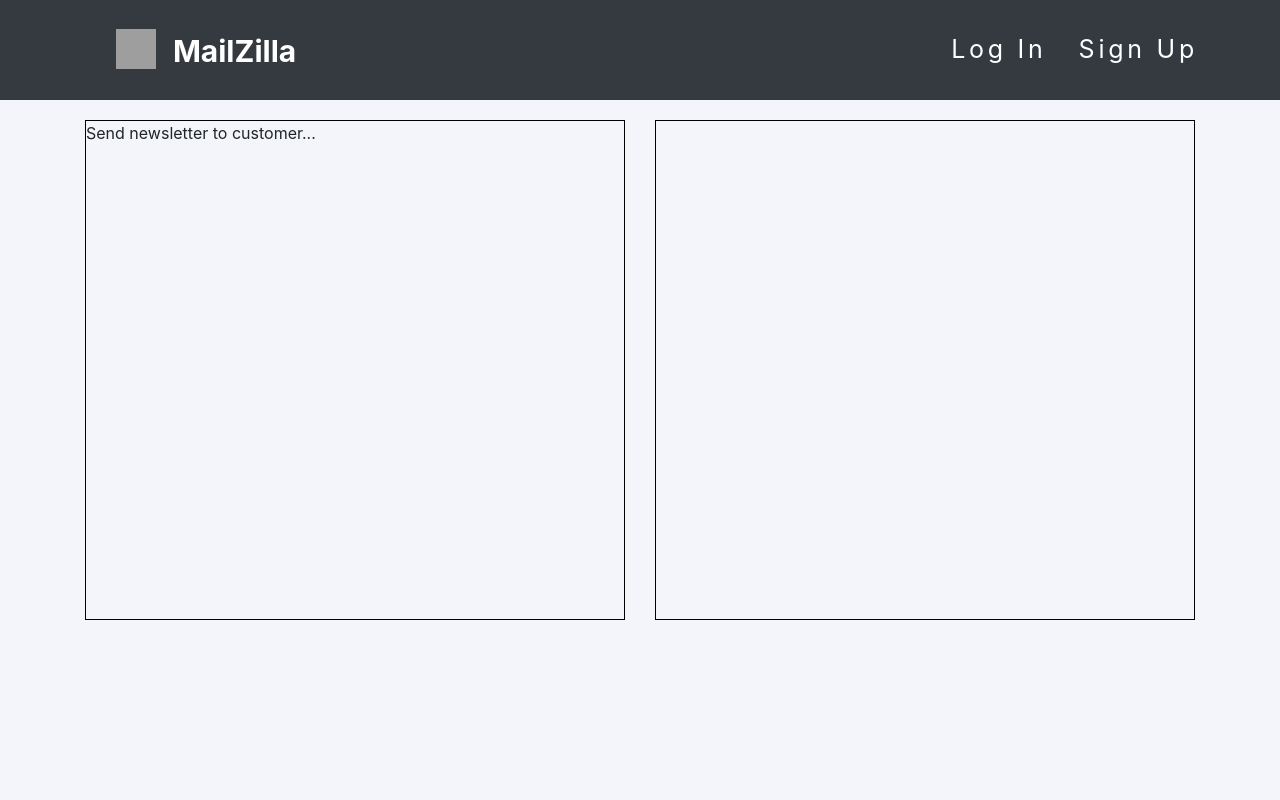
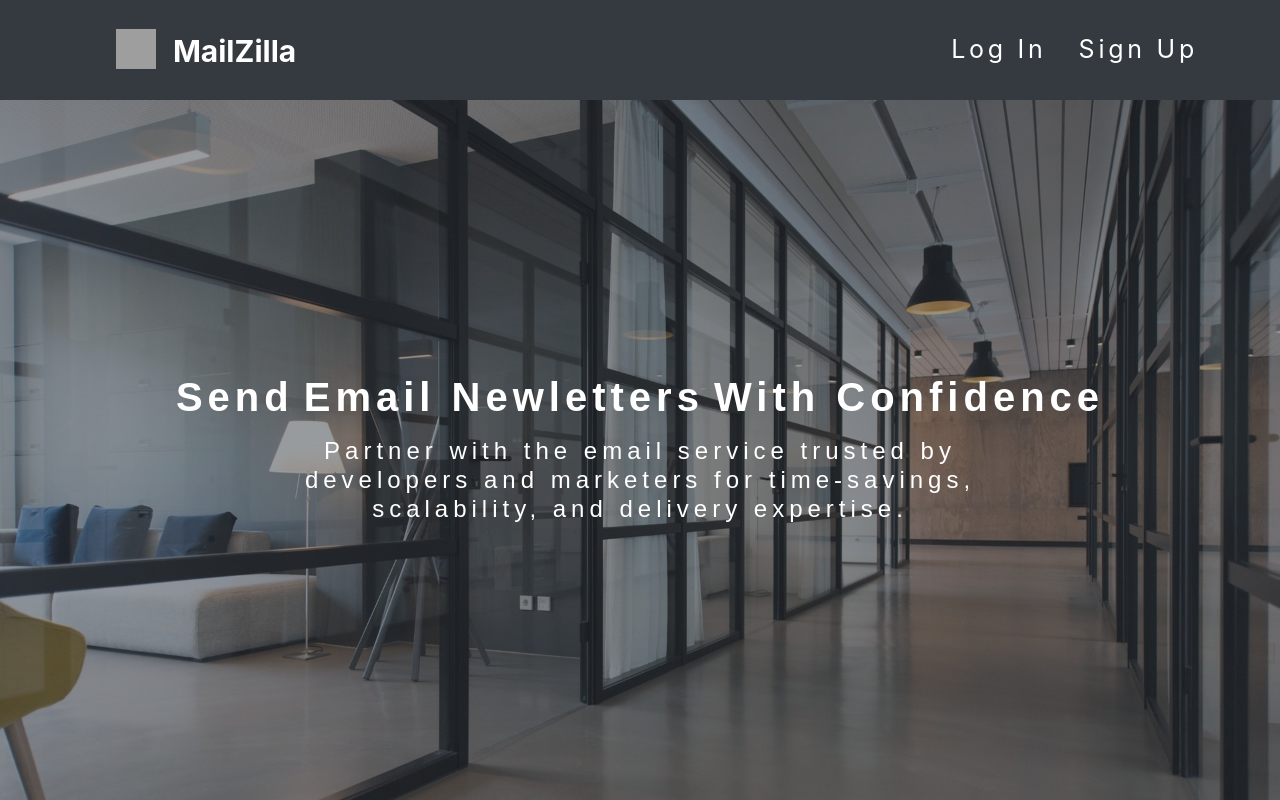
Before and after one commit to junko911/mailzilla, a React (Create React App) app in the folder client/: page / in a window 1280 px wide. Built offline with nearby package versions, Linux system fonts and the light colour scheme; grey boxes are pictures that could not be loaded; what @amcharts/amcharts4 would draw is missing.

Commit message:
Modify home page

```diff
--- a/client/src/App.css
+++ b/client/src/App.css
@@ -39,8 +39,7 @@ div.stats .card-text {
 }
 
 .login, .signup {
-  margin: auto;
-  margin-top: 100px;
+  margin: 50px auto;
 }
 
 .auth-msg {
@@ -117,3 +116,37 @@ div.title .btn {
 .modal-content {
   padding: 2rem;
 }
+
+.home {
+  min-height: 700px;
+  background-image: url("/background.jpg");
+  background-size: cover;
+  position: relative;
+}
+
+.home::before{
+  content: '';
+  position: absolute;
+  top: 0;
+  right: 0;
+  bottom: 0;
+  left: 0;
+  background-color: rgba(52, 58, 64,0.5);
+}
+
+.home-content {
+  position: absolute;
+  top: 50%;
+  left: 50%;
+  transform: translate(-50%, -50%);
+  font-family:sans-serif;
+  font-weight:bold;
+  letter-spacing:5px;
+  color:#fff;
+  width: 80%;
+  text-align: center;
+}
+
+div.home-content span {
+  font-size: 40px;
+}
--- a/client/src/App.js
+++ b/client/src/App.js
@@ -23,7 +23,6 @@ const App = props => {
       <div className="header">
         <Navbar logoutHandler={props.logoutHandler} />
       </div>
-      <div className="container">
       <Switch>
         <Route path="/login" component={Login} />
         <Route path="/signup" component={SignUp} />
@@ -31,7 +30,6 @@ const App = props => {
         <Route path="/contacts" component={ContactsList} />
         <Route path="/" component={Home} />
       </Switch>
-      </div>
     </Router>
   )
 }
--- a/client/src/Campaign/List.js
+++ b/client/src/Campaign/List.js
@@ -17,7 +17,7 @@ class List extends React.Component {
 
   render() {
     return (
-      <>
+      <div className="container">
         <Switch>
           <Route exact path='/campaigns/:id/preview' render={({ match }) => {
             let id = parseInt(match.params.id)
@@ -56,7 +56,7 @@ class List extends React.Component {
             )
           }} />
         </Switch>
-      </>
+      </div>
     )
   }
 }
--- a/client/src/Common/Home.js
+++ b/client/src/Common/Home.js
@@ -1,19 +1,16 @@
 import React from 'react'
-import {Row, Col} from 'reactstrap'
 
 const Home = () => {
   return (
-    <Row>
-      <Col xs="6">
-        <div style={{border: "1px solid black", height:"500px"}}>
-          Send newsletter to customer...
-        </div>
-      </Col>
-      <Col xs="6">
-        <div style={{border: "1px solid black", height:"500px"}}></div>
-      </Col>
-    </Row>
-    )
+    <div className="home">
+      <div className="home-content">
+        <span>Send</span>
+        <span style={{ margin: "0 10px" }}>Email Newletters</span>
+        <span>With Confidence</span>
+        <h4 style={{ width: "70%", margin: "10px auto" }}>Partner with the email service trusted by developers and marketers for time-savings, scalability, and delivery expertise.</h4>
+      </div>
+    </div>
+  )
 }
 
 export default Home
--- a/client/src/Contact/List.js
+++ b/client/src/Contact/List.js
@@ -15,7 +15,7 @@ class List extends React.Component {
 
   render() {
     return (
-      <>
+      <div className="container">
         <Switch>
           <Route path='/contacts/import' component={Import} />
           <Route path='/contacts/:id' render={({ match }) => {
@@ -42,7 +42,7 @@ class List extends React.Component {
             )
           }} />
         </Switch>
-      </>
+      </div>
     )
   }
 }
```
Also changed, not shown: client/public/background.jpg (added). Lines whose indentation alone changed are shown as unchanged.
